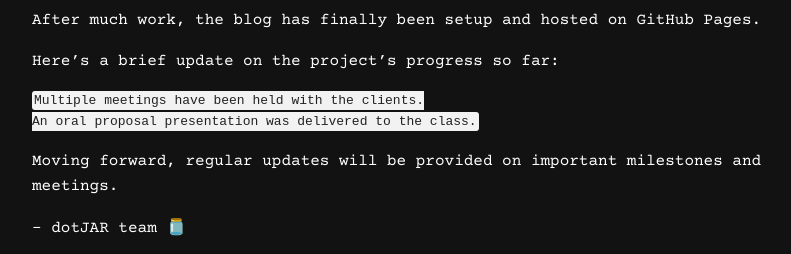
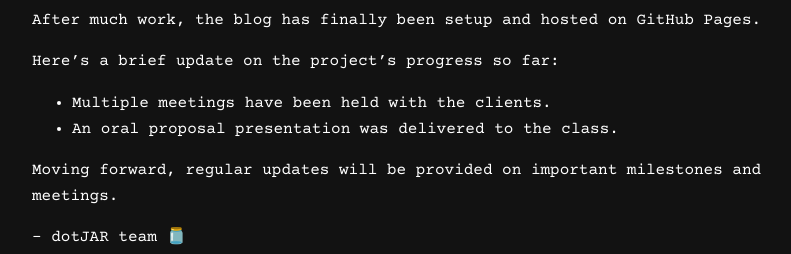
Before and after one commit to Jael-G/dotJAR_devblog.github.io, a plain HTML site: page finished-set-up/index.html in a window 1280 px wide. Shown: the part 206-460 px from the top of the page, without its empty margins (208-999 px from the left). Drawn offline with nearby package versions, Linux system fonts and the light colour scheme.

Commit message:
Fixed bad post markdown

```diff
--- a/finished-set-up/index.html
+++ b/finished-set-up/index.html
@@ -12,6 +12,7 @@
 
 After much work, the blog has finally been setup and hosted on GitHub Pages.
 Here&rsquo;s a brief update on the project&rsquo;s progress so far:
+
 Multiple meetings have been held with the clients.
 An oral proposal presentation was delivered to the class.
 
@@ -231,9 +232,10 @@ Multiple meetings have been held with the clients. An oral proposal presentation
 <!-- raw HTML omitted -->
 <p>After much work, the blog has finally been setup and hosted on GitHub Pages.</p>
 <p>Here&rsquo;s a brief update on the project&rsquo;s progress so far:</p>
-<pre><code>Multiple meetings have been held with the clients.
-An oral proposal presentation was delivered to the class.
-</code></pre>
+<ul>
+<li>Multiple meetings have been held with the clients.</li>
+<li>An oral proposal presentation was delivered to the class.</li>
+</ul>
 <p>Moving forward, regular updates will be provided on important milestones and meetings.</p>
 <p><!-- raw HTML omitted --> - dotJAR team 🫙<!-- raw HTML omitted --></p>
 
--- a/index.xml
+++ b/index.xml
@@ -13,7 +13,7 @@
       <link>https://jael-g.github.io/dotJAR_devblog.github.io/finished-set-up/</link>
       <pubDate>Thu, 13 Feb 2025 02:51:59 +0000</pubDate>
       <guid>https://jael-g.github.io/dotJAR_devblog.github.io/finished-set-up/</guid>
-      <description>&lt;h1 id=&#34;the-set-up&#34;&gt;The Set-up&lt;/h1&gt;&#xA;&lt;!-- raw HTML omitted --&gt;&#xA;&lt;p&gt;After much work, the blog has finally been setup and hosted on GitHub Pages.&lt;/p&gt;&#xA;&lt;p&gt;Here&amp;rsquo;s a brief update on the project&amp;rsquo;s progress so far:&lt;/p&gt;&#xA;&lt;pre&gt;&lt;code&gt;Multiple meetings have been held with the clients.&#xA;An oral proposal presentation was delivered to the class.&#xA;&lt;/code&gt;&lt;/pre&gt;&#xA;&lt;p&gt;Moving forward, regular updates will be provided on important milestones and meetings.&lt;/p&gt;&#xA;&lt;p&gt;&lt;!-- raw HTML omitted --&gt; - dotJAR team 🫙&lt;!-- raw HTML omitted --&gt;&lt;/p&gt;</description>
+      <description>&lt;h1 id=&#34;the-set-up&#34;&gt;The Set-up&lt;/h1&gt;&#xA;&lt;!-- raw HTML omitted --&gt;&#xA;&lt;p&gt;After much work, the blog has finally been setup and hosted on GitHub Pages.&lt;/p&gt;&#xA;&lt;p&gt;Here&amp;rsquo;s a brief update on the project&amp;rsquo;s progress so far:&lt;/p&gt;&#xA;&lt;ul&gt;&#xA;&lt;li&gt;Multiple meetings have been held with the clients.&lt;/li&gt;&#xA;&lt;li&gt;An oral proposal presentation was delivered to the class.&lt;/li&gt;&#xA;&lt;/ul&gt;&#xA;&lt;p&gt;Moving forward, regular updates will be provided on important milestones and meetings.&lt;/p&gt;&#xA;&lt;p&gt;&lt;!-- raw HTML omitted --&gt; - dotJAR team 🫙&lt;!-- raw HTML omitted --&gt;&lt;/p&gt;</description>
     </item>
     <item>
       <title>The Beginning</title>
--- a/updates/index.xml
+++ b/updates/index.xml
@@ -13,7 +13,7 @@
       <link>https://jael-g.github.io/dotJAR_devblog.github.io/finished-set-up/</link>
       <pubDate>Thu, 13 Feb 2025 02:51:59 +0000</pubDate>
       <guid>https://jael-g.github.io/dotJAR_devblog.github.io/finished-set-up/</guid>
-      <description>&lt;h1 id=&#34;the-set-up&#34;&gt;The Set-up&lt;/h1&gt;&#xA;&lt;!-- raw HTML omitted --&gt;&#xA;&lt;p&gt;After much work, the blog has finally been setup and hosted on GitHub Pages.&lt;/p&gt;&#xA;&lt;p&gt;Here&amp;rsquo;s a brief update on the project&amp;rsquo;s progress so far:&lt;/p&gt;&#xA;&lt;pre&gt;&lt;code&gt;Multiple meetings have been held with the clients.&#xA;An oral proposal presentation was delivered to the class.&#xA;&lt;/code&gt;&lt;/pre&gt;&#xA;&lt;p&gt;Moving forward, regular updates will be provided on important milestones and meetings.&lt;/p&gt;&#xA;&lt;p&gt;&lt;!-- raw HTML omitted --&gt; - dotJAR team 🫙&lt;!-- raw HTML omitted --&gt;&lt;/p&gt;</description>
+      <description>&lt;h1 id=&#34;the-set-up&#34;&gt;The Set-up&lt;/h1&gt;&#xA;&lt;!-- raw HTML omitted --&gt;&#xA;&lt;p&gt;After much work, the blog has finally been setup and hosted on GitHub Pages.&lt;/p&gt;&#xA;&lt;p&gt;Here&amp;rsquo;s a brief update on the project&amp;rsquo;s progress so far:&lt;/p&gt;&#xA;&lt;ul&gt;&#xA;&lt;li&gt;Multiple meetings have been held with the clients.&lt;/li&gt;&#xA;&lt;li&gt;An oral proposal presentation was delivered to the class.&lt;/li&gt;&#xA;&lt;/ul&gt;&#xA;&lt;p&gt;Moving forward, regular updates will be provided on important milestones and meetings.&lt;/p&gt;&#xA;&lt;p&gt;&lt;!-- raw HTML omitted --&gt; - dotJAR team 🫙&lt;!-- raw HTML omitted --&gt;&lt;/p&gt;</description>
     </item>
     <item>
       <title>The Beginning</title>
```
